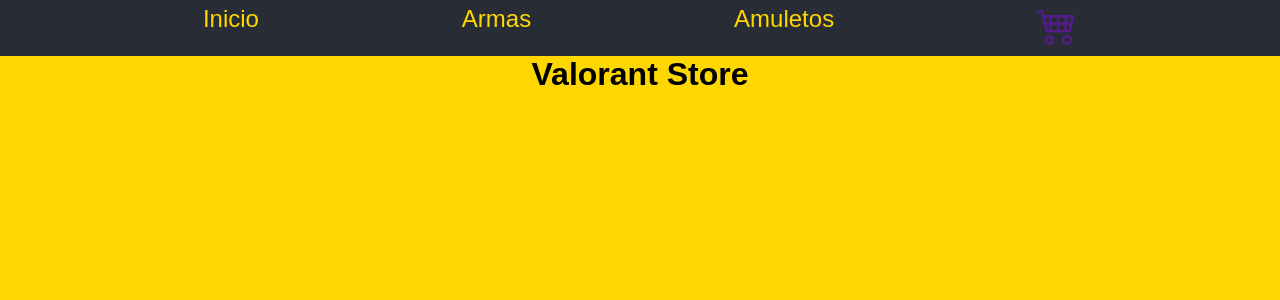
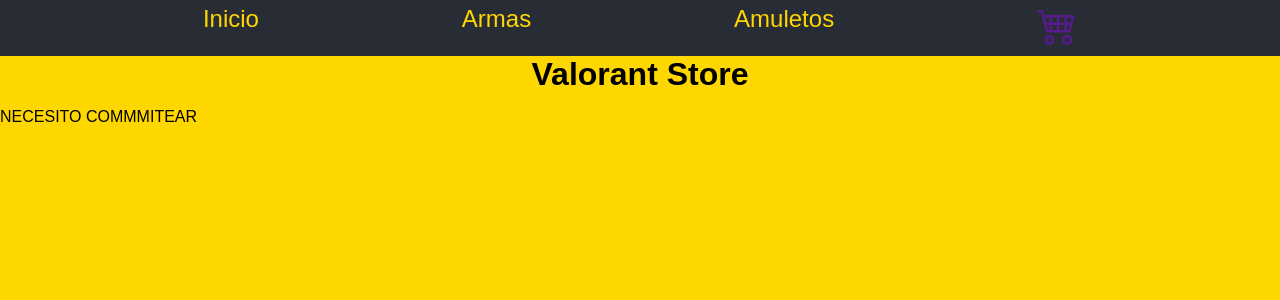
Before and after one commit to Craneord/React, a React (Create React App) app: page / in a window 1280 px wide. Shown: the top 300 px of the page. Built offline with nearby package versions, Linux system fonts and the light colour scheme; no server answers; the database is empty; a web font is replaced by a local one.

Commit message:
por dios que funcione

```diff
--- a/src/App.jsx
+++ b/src/App.jsx
@@ -30,8 +30,10 @@
         <Route path="/cart" element={<Cart />}/>
         <Route path="/detalle/:detalleId" element={<ItemDetailContainer/>}/>
       </Routes>
+      <div>NECESITO COMMMITEAR</div>
     </CartProvider>
     </BrowserRouter>
+
 
 
 
```
